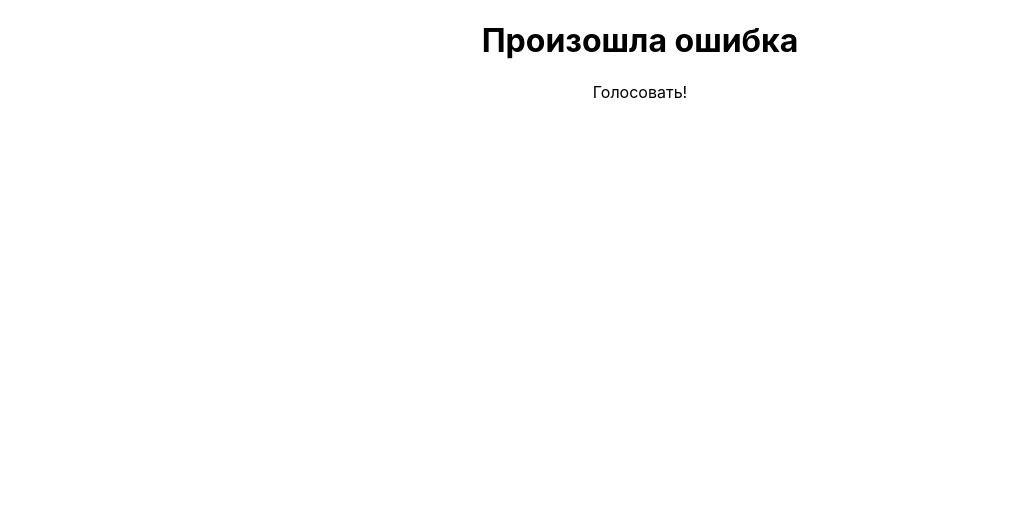
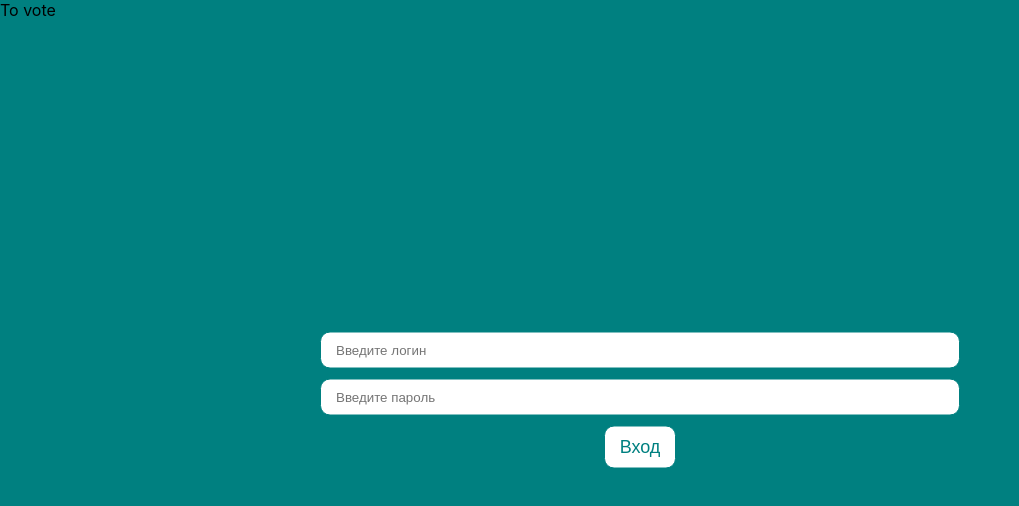
Before and after one commit to jediwirr/vote, a React app: page / in a window 1280 px wide. Shown: the top 506 px of the page, without its empty margins (0-1019 px from the left). Built offline with nearby package versions, Linux system fonts and the light colour scheme; no server answers.

Commit message:
change main page

```diff
--- a/src/App.tsx
+++ b/src/App.tsx
@@ -17,9 +17,9 @@ function App() {
     <div className="App">
       <BrowserRouter>
         <Routes>
-            <Route path="/" element={<VotePage />} />
+            <Route path="/vote" element={<VotePage />} />
             <Route path="/teams" element={<Home />} />
-            <Route path="/login" element={<Auth />} />
+            <Route path="/" element={<Auth />} />
           </Routes>
     </BrowserRouter>
     </div>
--- a/src/components/Auth/Auth.tsx
+++ b/src/components/Auth/Auth.tsx
@@ -1,6 +1,7 @@
 import React, { FC, useState } from "react";
 import classes from './Auth.module.css'
 import {useDispatch, useSelector} from 'react-redux';
+import { Link } from "react-router-dom";
 
 
 const Auth: FC = () => {
@@ -71,6 +72,7 @@ const Auth: FC = () => {
                 <input type="password" className={classes.login_input} placeholder='Введите пароль' value={password} onChange={(e) => setPassword(e.target.value)}></input>
                 <button className={classes.login_button} onClick={sendCredentials}>Вход</button>
             </div>
+            <Link to="/vote">To vote</Link>
         </div>
     );
 }
```
